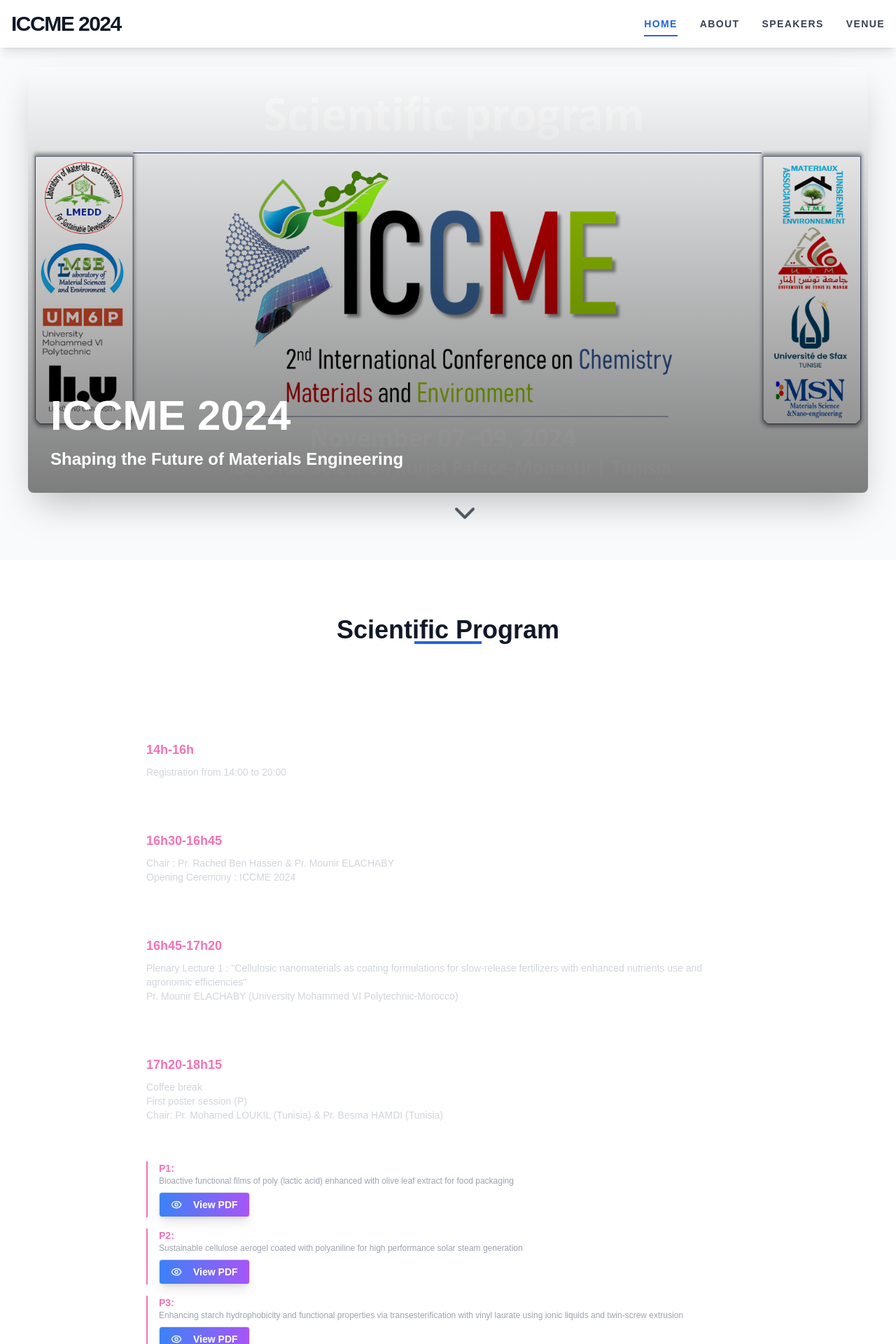
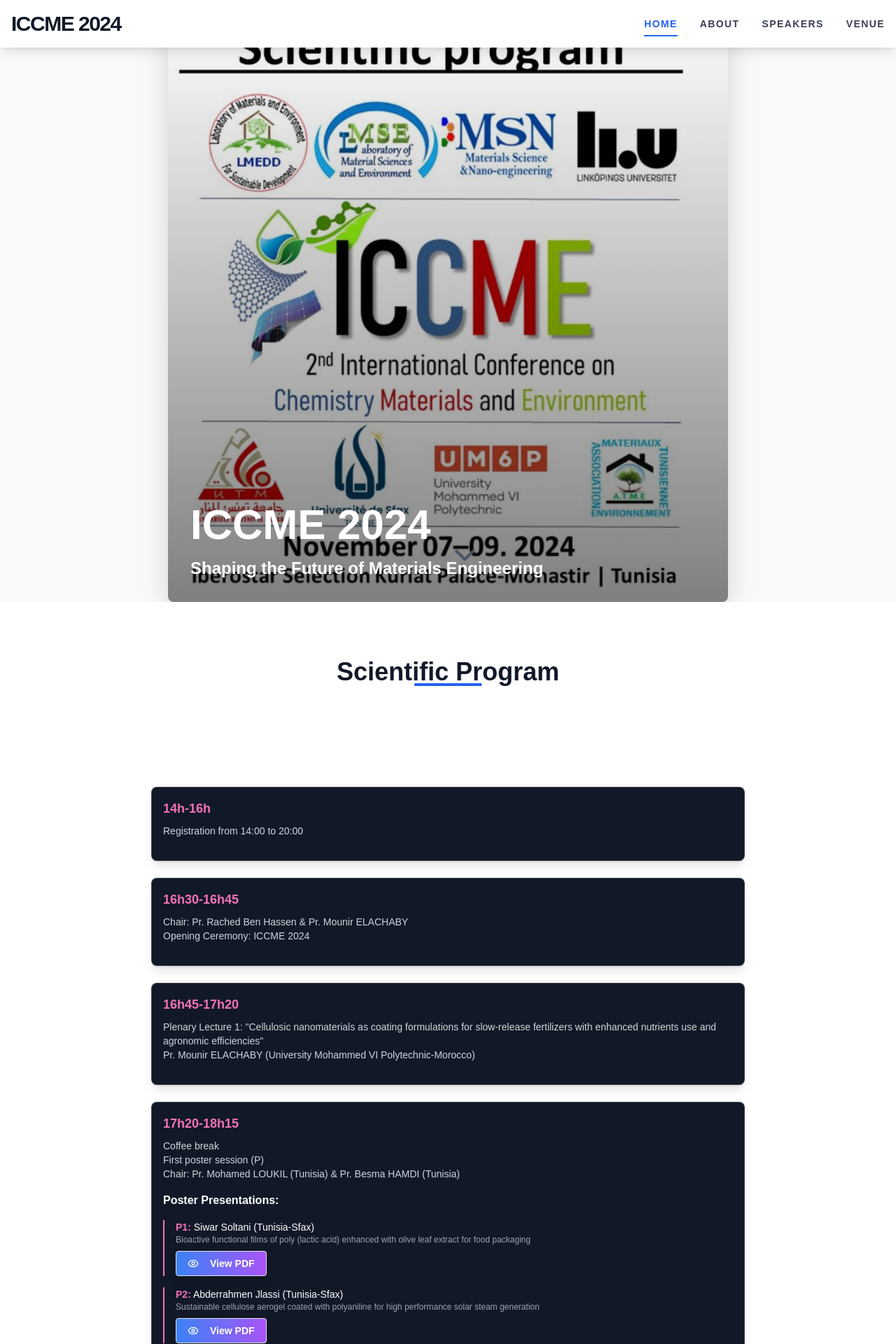
Before and after one commit to montatriki/ICCME2024, a Next.js app: page / in a window 1280 px wide. Shown: the top 1920 px of the page at 70% size. Built offline with nearby package versions, Linux system fonts and the light colour scheme.

Commit message:
first commit86

```diff
--- a/src/app/page.tsx
+++ b/src/app/page.tsx
@@ -113,10 +113,10 @@
               className="relative"
             >
               <Image
-                src="/nbh.jpg"
+                src="/hb.jpg"
                 alt="Palace"
-                width={1200}
-                height={800}
+                width={800}
+                height={400}
                 className="rounded-lg shadow-2xl"
               />
               <div className="absolute inset-0 bg-gradient-to-t from-black to-transparent opacity-50 rounded-lg" />
--- a/src/components/ScientificProgram.tsx
+++ b/src/components/ScientificProgram.tsx
@@ -5,8 +5,14 @@
 export default function ScientificProgram() {
   const programData = [
     { time: "14h-16h", activity: "Registration from 14:00 to 20:00" },
-    { time: "16h30-16h45", activity: "Chair : Pr. Rached Ben Hassen & Pr. Mounir ELACHABY\nOpening Ceremony : ICCME 2024" },
-    { time: "16h45-17h20", activity: "Plenary Lecture 1 : \"Cellulosic nanomaterials as coating formulations for slow-release fertilizers with enhanced nutrients use and agronomic efficiencies\"\nPr. Mounir ELACHABY (University Mohammed VI Polytechnic-Morocco)" },
+    {
+      time: "16h30-16h45",
+      activity: "Chair: Pr. Rached Ben Hassen & Pr. Mounir ELACHABY\nOpening Ceremony: ICCME 2024"
+    },
+    {
+      time: "16h45-17h20",
+      activity: "Plenary Lecture 1: \"Cellulosic nanomaterials as coating formulations for slow-release fertilizers with enhanced nutrients use and agronomic efficiencies\"\nPr. Mounir ELACHABY (University Mohammed VI Polytechnic-Morocco)"
+    },
     {
       time: "17h20-18h15",
       activity: "Coffee break\nFirst poster session (P)\nChair: Pr. Mohamed LOUKIL (Tunisia) & Pr. Besma HAMDI (Tunisia)",
@@ -15,7 +21,7 @@
         { id: "P2", presenter: "Abderrahmen Jlassi (Tunisia-Sfax)", topic: "Sustainable cellulose aerogel coated with polyaniline for high performance solar steam generation", pdfId: 2 },
         { id: "P3", presenter: "Samar Bouzkri (Tunisia-Sfax)", topic: "Enhancing starch hydrophobicity and functional properties via transesterification with vinyl laurate using ionic liquids and twin-screw extrusion", pdfId: 3 },
         { id: "P4", presenter: "Sahar Jarbout (Tunisia-Sfax)", topic: "Facile preparation of a new Zero-Dimensional Hybrid Bi(III) Halide with Outstanding emission properties", pdfId: 4 },
-        { id: "P5", presenter: "Abdellah Mourak (Morocco-Cadi Ayyad)", topic: "Correction to : Assessment of calcium by SEM/EDX in nopal Opuntia megacantha powder", pdfId: 5 },
+        { id: "P5", presenter: "Abdellah Mourak (Morocco-Cadi Ayyad)", topic: "Correction to: Assessment of calcium by SEM/EDX in nopal Opuntia megacantha powder", pdfId: 5 },
         { id: "P6", presenter: "Rim Smaoui (Tunisia-Sfax)", topic: "Synthesized of Polythiophene-Grafted Chitin Nanocrystal: Nanocomposites for Electrochemical Sensing of Heavy Metals", pdfId: 6 },
         { id: "P7", presenter: "Rim Smaoui (Tunisia-Sfax)", topic: "Development of a novel colorimetric pH-indicator film based on CMC/flaxseed gum nanocomposite from biobased pectin: A powerful tool to monitor the beef meat freshness", pdfId: 7 },
         { id: "P8", presenter: "Khalida Ghellai (Algeria-M'Hamed Bougara)", topic: "Phenol catalytic oxidation over iron and copper-exchanged pillared bentonite", pdfId: 8 }
@@ -24,7 +30,7 @@
   ];
 
   return (
-    <div className="w-full max-w-4xl mx-auto">
+    <div className="w-full max-w-4xl mx-auto p-6">
       <motion.div
         initial={{ opacity: 0, y: 50 }}
         animate={{ opacity: 1, y: 0 }}
@@ -38,7 +44,7 @@
               initial={{ opacity: 0, y: 20 }}
               animate={{ opacity: 1, y: 0 }}
               transition={{ duration: 0.5, delay: 0.1 * index }}
-              className="border border-white/20 rounded-lg p-4"
+              className="border border-white/20 rounded-lg p-4 bg-gray-900 shadow-lg"
             >
               <p className="text-lg font-semibold mb-2 text-pink-400">{item.time}</p>
               <p className="text-sm text-gray-300 whitespace-pre-line mb-4">{item.activity}</p>
```
Also changed, not shown: public/hb.jpg (added).
